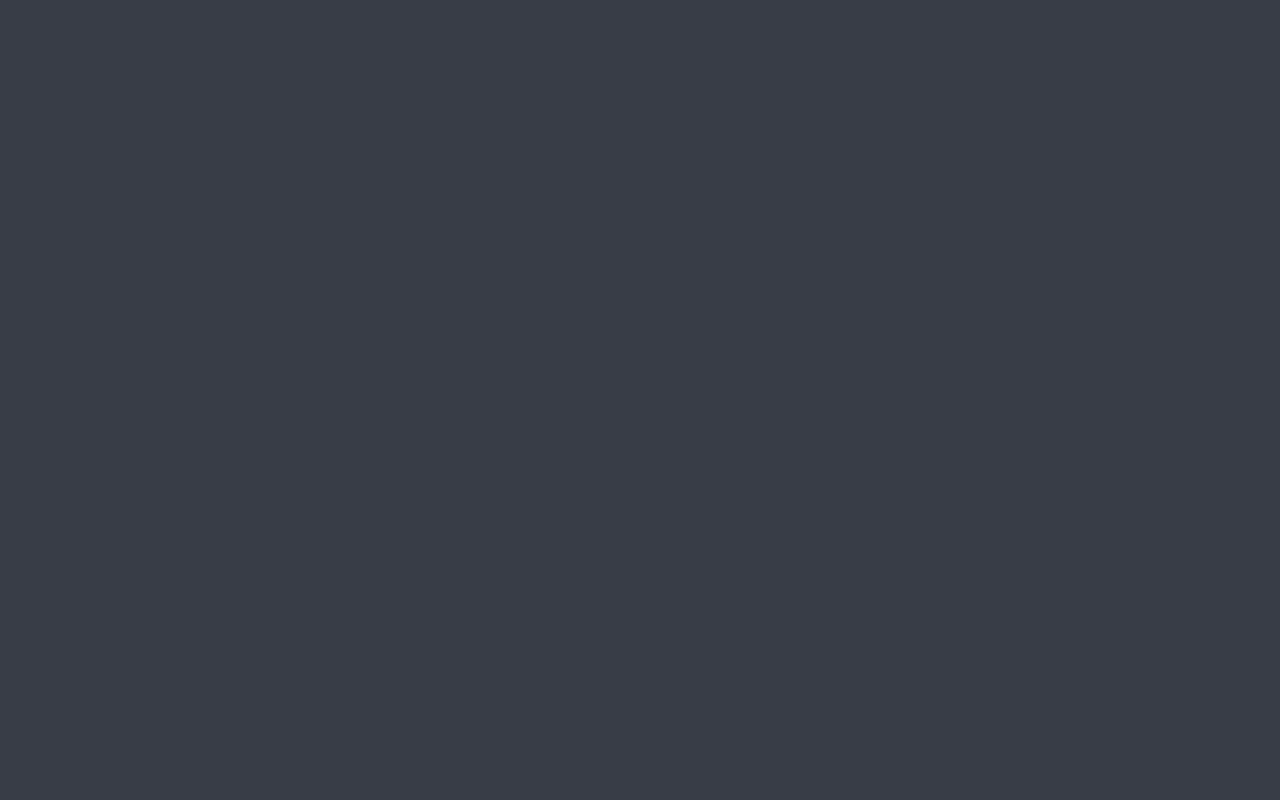
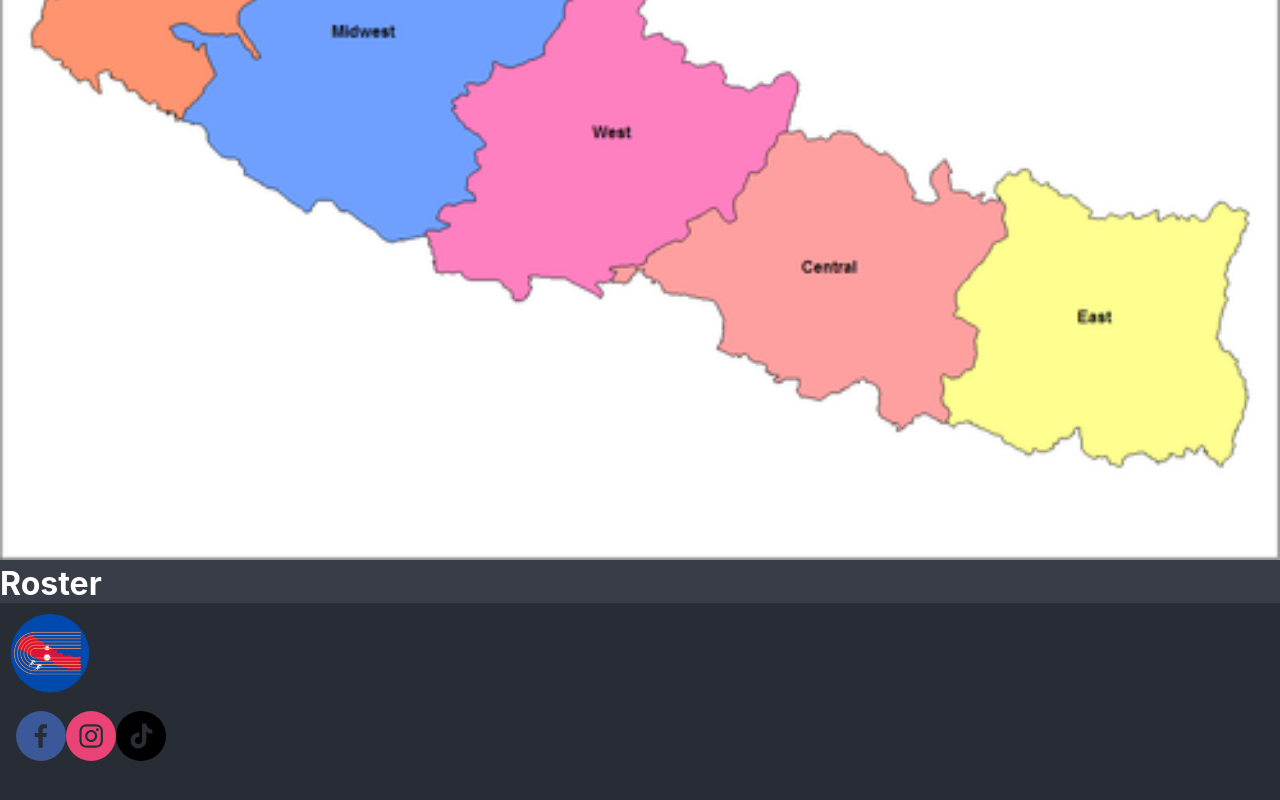
Before and after one commit to DerrickMartin/nepaltf, a React (Create React App) app: page /roster in a window 1280 px wide. Shown: the part 414-1214 px from the top of the page. Before the commit the page ends 800 px from the top, so only its background shows below. Built offline with nearby package versions, Linux system fonts and the light colour scheme.

Commit message:
Added Footer and social media icons

```diff
--- a/package.json
+++ b/package.json
@@ -14,6 +14,7 @@
     "react-icons": "^4.8.0",
     "react-router-dom": "^6.8.2",
     "react-scripts": "^5.0.1",
+    "react-social-icons": "^5.15.0",
     "web-vitals": "^3.1.0"
   },
   "scripts": {
--- /dev/null
+++ b/src/components/Footer.js
@@ -0,0 +1,24 @@
+import Logo from '../assets/NepalTF_Logo.png';
+import './FooterStyles.css';
+
+import React from 'react';
+import { SocialIcon } from 'react-social-icons';
+
+export default function Navbar() {
+    return (
+        <div className="footersection">
+            <div className='top-footer'>
+            <img src={Logo} className="App-logo" alt="logo" />
+            </div>
+            <div className='socialmedia-links'>
+
+                <SocialIcon url="https://facebook.com" className='social-icons'/>
+                <SocialIcon url="https://instagram.com" className='social-icons'/>
+                <SocialIcon url="https://tiktok.com" className='social-icons'/>
+
+
+            </div>
+        </div>
+
+    )
+}
--- /dev/null
+++ b/src/components/FooterStyles.css
@@ -0,0 +1,39 @@
+.footersection {
+    display: flex;
+    flex-direction: column;
+    width: 100%;
+    height: 200px;
+    background-color: #282c34;
+    color: white;
+}
+
+.top-footer {
+    flex-direction: row;
+    height: 100px;
+}
+
+.socialmedia-links {
+    display: flex;
+    flex-direction: row;
+    height: 60px;
+    padding: .5rem 1rem;
+}
+
+@media only screen and (max-width: 720px) {
+    .App-logo {
+        width: 60px;
+        height: 60px;
+        margin: 10px;
+    }
+    SocialIcon {
+        width: 10px;
+    }
+}
+
+@media only screen and (min-width: 721px) {
+    .App-logo {
+        width: 80px;
+        height: 80px;
+        margin: 10px;
+    }
+}
--- a/src/pages/About.js
+++ b/src/pages/About.js
@@ -1,10 +1,13 @@
 import Navbar from "../components/Navbar";
+import Footer from '../components/Footer';
+
 
 export default function About() {
     return (
         <>
         <Navbar />
         <h1>About</h1>
+        <Footer />
         </>
     )
 }
--- a/src/pages/Contact-Us.js
+++ b/src/pages/Contact-Us.js
@@ -1,10 +1,13 @@
 import Navbar from '../components/Navbar'
+import Footer from '../components/Footer';
+
 
 export default function Contact_Us() {
     return (
         <>
         <Navbar />
         <h1>Contact Us</h1>
+        <Footer />
         </>
     )
 }
--- a/src/pages/Home.js
+++ b/src/pages/Home.js
@@ -1,4 +1,6 @@
-import Navbar from '../components/Navbar'
+import Navbar from '../components/Navbar';
+import Footer from '../components/Footer';
+
 
 export default function Home() {
     return (
@@ -7,6 +9,7 @@ export default function Home() {
         <div className="App">
             <p>Home</p>
         </div>
+        <Footer />
         </>
     )
 }
--- a/src/pages/Layout.js
+++ b/src/pages/Layout.js
@@ -1,12 +1,9 @@
 import { React, } from "react";
 
-import Navbar from '../components/Navbar';
 import { Outlet, } from "react-router-dom";
-
 const Layout = () => {
   return (
     <>
-      <Navbar />
       <Outlet />
     </>
   )
--- a/src/pages/NoPage.js
+++ b/src/pages/NoPage.js
@@ -1,4 +1,6 @@
 import Navbar from '../components/Navbar'
+import Footer from '../components/Footer';
+
 
 export default function NoPage() {
     return (
@@ -7,6 +9,7 @@ export default function NoPage() {
         <div className="App">
             <p>Wronge Page</p>
         </div>
+        <Footer />
         </>
     )
 }
--- a/src/pages/Roster.js
+++ b/src/pages/Roster.js
@@ -1,11 +1,18 @@
 import Navbar from '../components/Navbar'
+import NepalMap from '../assets/Nepal_map.PNG'
+import Footer from '../components/Footer';
 
+
+import './RosterStyles.css'
 
 export default function Roster() {
     return (
         <>
         <Navbar />
+        <img src={NepalMap} className="RosterMap" alt="Nepal_Map" />
+
         <h1>Roster</h1>
+        <Footer />
         </>
     )
 }
--- /dev/null
+++ b/src/pages/RosterStyles.css
@@ -0,0 +1,3 @@
+.RosterMap {
+    width: 100%
+}
--- a/src/pages/Track-Record.js
+++ b/src/pages/Track-Record.js
@@ -1,10 +1,13 @@
 import Navbar from '../components/Navbar'
+import Footer from '../components/Footer';
+
 
 export default function Track_Records() {
     return (
         <>
         <Navbar />
         <h1>Track Records</h1>
+        <Footer />
         </>
     )
 }
```
Also changed, not shown: src/components/NavbarStyle.css (+2 -6 lines), src/assets/Nepal_map.PNG (added), 1 other file (tests, documents, lock files or other folders).
